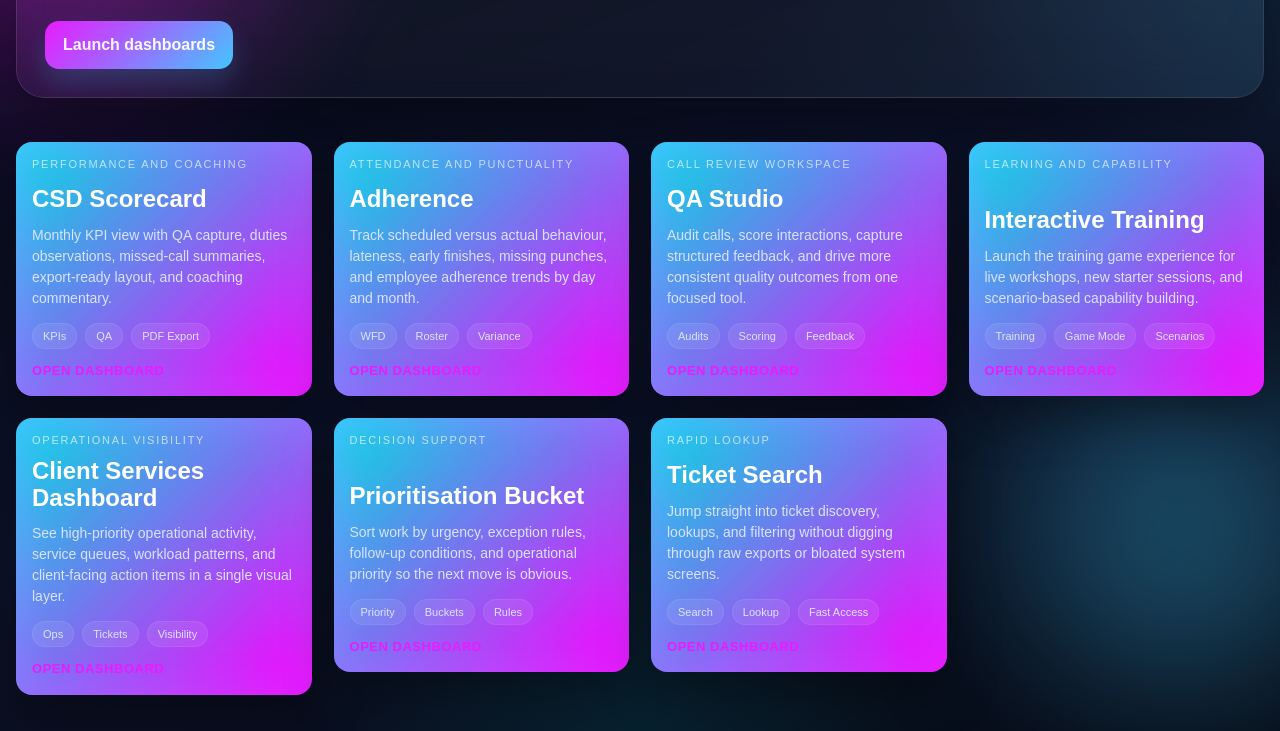
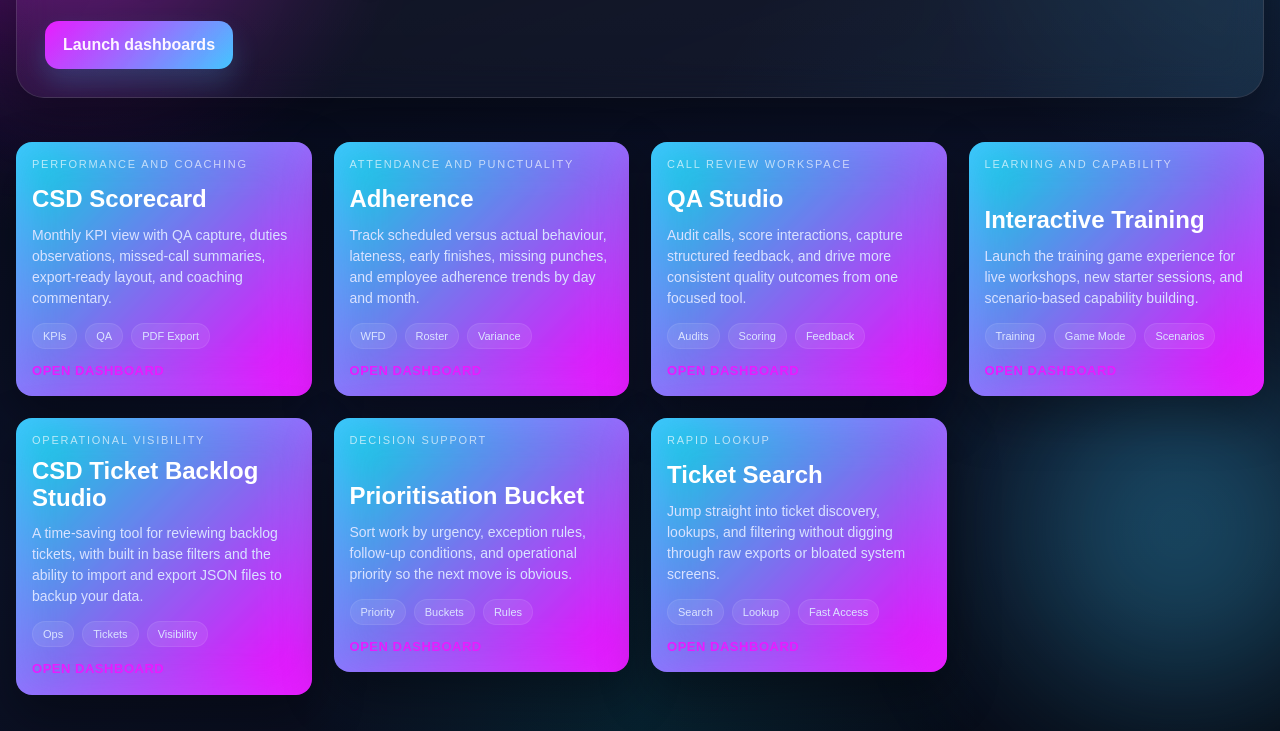
Before and after one commit to bakes79/goodchat, a plain HTML site: page index.html in a window 1280 px wide. Shown: the part 211-942 px from the top of the page. Drawn offline with Linux system fonts and the light colour scheme.

Commit message:
Update index.html

```diff
--- a/index.html
+++ b/index.html
@@ -469,11 +469,11 @@
           </div>
         </a>
 
-        <a class="card-link" href="client-services-dashboard.html">
+        <a class="card-link" href="CSD Ticket Backlog Studio.html">
           <div class="card">
             <div class="card-topline">Operational visibility</div>
-            <p class="heading">Client Services Dashboard</p>
-            <p>See high-priority operational activity, service queues, workload patterns, and client-facing action items in a single visual layer.</p>
+            <p class="heading">CSD Ticket Backlog Studio</p>
+            <p>A time-saving tool for reviewing backlog tickets, with built in base filters and the ability to import and export JSON files to backup your data.</p>
             <div class="pill-row">
               <span class="pill">Ops</span>
               <span class="pill">Tickets</span>
```
